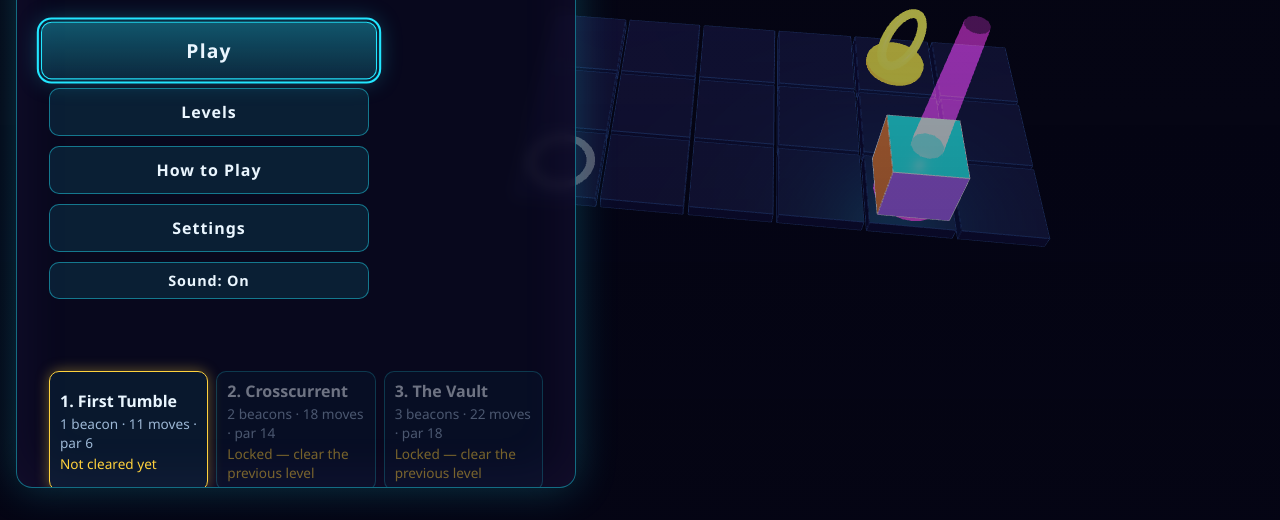
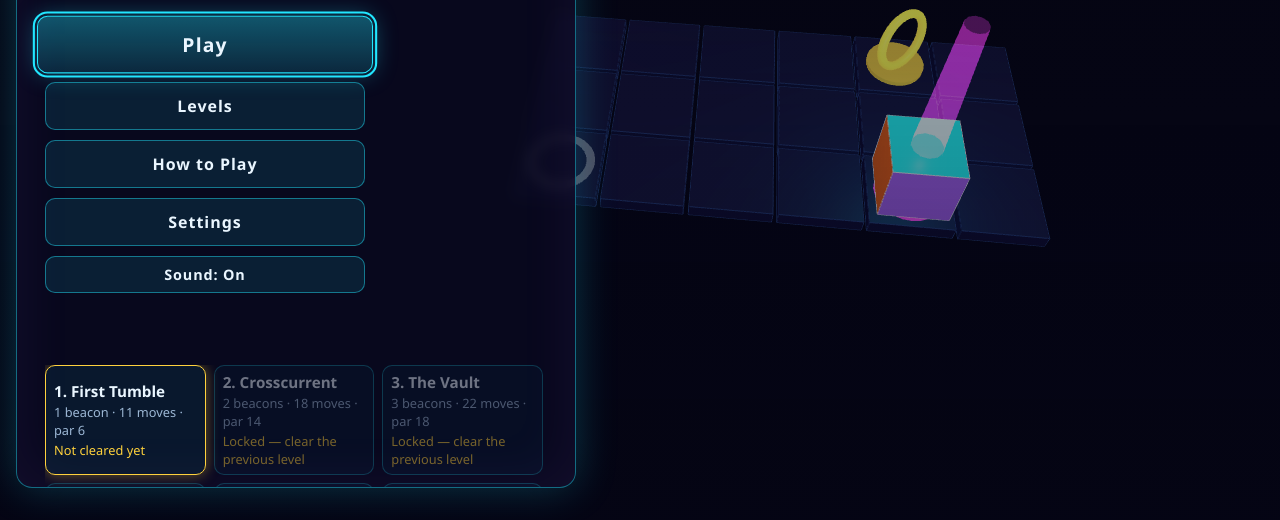
Before and after one commit to namdev-muse/neon-tumble, a website: page index.html in a window 1280 px wide. Shown: the part 280-800 px from the top of the page. Drawn offline with nearby package versions, Linux system fonts and the light colour scheme; animation ran at ten frames a second.

Commit message:
Neon Tumble v0.2.0 — M2 level craft: 12 levels, strictly increasing solver curve

```diff
--- a/game.js
+++ b/game.js
@@ -1,4 +1,4 @@
-// Neon Tumble v0.1.0 — Three.js renderer + menus + game feel.
+// Neon Tumble v0.2.0 — Three.js renderer + menus + game feel.
 // The simulation lives in physics.js (pure, no DOM); this file owns
 // the 3D scene, the screen stack, input, Web Audio SFX/music and the
 // feel tiers. Grid (x east, y south) maps to world (x east, z south);
@@ -916,6 +916,10 @@ function frameCamera(dt, run, orbiting) {
   const span = Math.max(level.cols, level.rows);
   const aspect = window.innerWidth / window.innerHeight;
   const dist = span * (aspect < 1 ? 2.3 : 1.0) + (aspect < 1 ? 3.2 : 2.4);
+  // Fog must scale with the camera distance: at portrait distance for
+  // a 15-wide platform (M2) the fixed 18-46 fog swallowed the whole
+  // platform into the background (eye-check catch).
+  if (scene && scene.fog) { scene.fog.near = dist * 0.9; scene.fog.far = dist * 2.4; }
   let tx = 0; let tz = 0;
   if (run) {
     const w = cellToWorld(level, run.x, run.y);
--- a/package.json
+++ b/package.json
@@ -1 +1 @@
-{"description":"Neon Tumble — a 3D neon cube-rolling puzzle. Roll a six-coloured cube across floating platforms and land the matching face on each beacon.","devDependencies":{"playwright-core":"^1.49.0"},"license":"MIT","name":"neon-tumble","private":true,"scripts":{"bot":"node tests/bot.js","render-check":"node tests/render-check.js","screenshots":"node tests/screenshots.js","serve":"python3 -m http.server 8942","smoke":"node tests/smoke.js","test":"node tests/smoke.js && node tests/bot.js"},"type":"module","version":"0.1.0"}
+{"description":"Neon Tumble \u2014 a 3D neon cube-rolling puzzle. Roll a six-coloured cube across floating platforms and land the matching face on each beacon.","devDependencies":{"playwright-core":"^1.49.0"},"license":"MIT","name":"neon-tumble","private":true,"scripts":{"bot":"node tests/bot.js","render-check":"node tests/render-check.js","screenshots":"node tests/screenshots.js","serve":"python3 -m http.server 8942","smoke":"node tests/smoke.js","test":"node tests/smoke.js && node tests/bot.js"},"type":"module","version":"0.2.0"}
--- a/physics.js
+++ b/physics.js
@@ -1,4 +1,4 @@
-// Neon Tumble v0.1.0 — pure simulation core (no DOM, no Three.js).
+// Neon Tumble v0.2.0 — pure simulation core (no DOM, no Three.js).
 //
 // A 3D neon cube-rolling puzzle: a cube with six distinctly coloured
 // faces rolls one cell at a time across floating grid platforms. Each
@@ -23,7 +23,7 @@
 // (BFS over position + orientation + lit mask) gives identical results
 // for identical inputs.
 
-export const VERSION = '0.1.0';
+export const VERSION = '0.2.0';
 
 export const DIRS = {
   E: { x: 1, y: 0 },
@@ -39,7 +39,7 @@ export const COLOURS = [
   { name: 'Gold', hex: '#ffd23d' },
   { name: 'Violet', hex: '#b26bff' },
   { name: 'Lime', hex: '#7dff4d' },
-  { name: 'Orange', hex: '#ff8c3d' },
+  { name: 'Orange', hex: '#ff6b1a' },
 ];
 
 export const START_ORIENT = { top: 0, bottom: 1, north: 2, south: 3, east: 4, west: 5 };
@@ -140,6 +140,164 @@ export const LEVELS = [
       '..##....',
     ],
     budget: 22, parMoves: 18, parTime: 100,
+  }),
+  // M2 (v0.2.0): nine more hand-crafted levels. Solver pars form a
+  // strictly increasing curve across all 12 levels: 6, 14, 18, 21,
+  // 23, 26, 27, 28, 31, 34, 35, 37 (verified by tests/bot.js).
+  // Platforms stay at least two cells deep everywhere so 2x2 loops
+  // can always re-orient the cube onto any face — a 1-wide corridor
+  // would lock the north/south faces away from the bottom forever.
+  parseLevel({
+    id: 4,
+    name: 'The Loop',
+    hint: 'Two beacons on opposite sides of the wall blocks. Loop around them — the loop itself turns the cube.',
+    accent: '#b26bff',
+    grid: [
+      '...........',
+      '.S..##.....',
+      '....##..4..',
+      '...........',
+      '..##.......',
+      '.2....##..X',
+      '...........',
+    ],
+    budget: 26, parMoves: 21, parTime: 125,
+  }),
+  parseLevel({
+    id: 5,
+    name: 'Crossroads',
+    hint: 'Four beacons, one crossroads. Choose an order — every detour is also a tumble.',
+    accent: '#7dff4d',
+    grid: [
+      '.....X......',
+      '.....4......',
+      '............',
+      '.S...##...1.',
+      '............',
+      '.....3......',
+      '.....5......',
+      '............',
+    ],
+    budget: 28, parMoves: 23, parTime: 135,
+  }),
+  parseLevel({
+    id: 6,
+    name: 'Twin Gates',
+    hint: 'Three beacons behind twin wall gates. Thread the gaps without wasting the face you need.',
+    accent: '#ff6b1a',
+    grid: [
+      '..............',
+      '.S....##....0.',
+      '...##.........',
+      '.........##...',
+      '.5....##......',
+      '....1........X',
+      '..............',
+    ],
+    budget: 31, parMoves: 26, parTime: 150,
+  }),
+  parseLevel({
+    id: 7,
+    name: 'Switchback',
+    hint: 'Beacons at both ends of the switchback. The long way round is the orientation you need.',
+    accent: '#22e6ff',
+    grid: [
+      '.............',
+      '.S.......0...',
+      '....##.......',
+      '.............',
+      '.....##....3.',
+      '............X',
+      '.2...........',
+    ],
+    budget: 32, parMoves: 27, parTime: 155,
+  }),
+  parseLevel({
+    id: 8,
+    name: 'Hourglass',
+    hint: 'The hourglass pinches in the middle. Pass through it twice — once for each face.',
+    accent: '#ff3df0',
+    grid: [
+      '............',
+      '.S....0.....',
+      '....##......',
+      '.....##.....',
+      '....##...3..',
+      '............',
+      '....5.......',
+      '...........X',
+    ],
+    budget: 33, parMoves: 28, parTime: 160,
+  }),
+  parseLevel({
+    id: 9,
+    name: 'The Gauntlet',
+    hint: 'All six faces, all six beacons. The gauntlet runs the full length of the platform.',
+    accent: '#ffd23d',
+    grid: [
+      'S............X',
+      '....##........',
+      '.0....##...5..',
+      '....##........',
+      '......##......',
+      '.3....##...2..',
+      '....##........',
+      '..............',
+      '....1....4....',
+    ],
+    budget: 37, parMoves: 31, parTime: 175,
+  }),
+  parseLevel({
+    id: 10,
+    name: 'The Maze',
+    hint: 'Walls everywhere and only three beacons — the maze is the puzzle. Count your faces at every turn.',
+    accent: '#b26bff',
+    grid: [
+      'S....#......',
+      '.....#..4...',
+      '.##..#......',
+      '.....##.##..',
+      '..2.........',
+      '.##.##..#...',
+      '.........#X.',
+      '....0.......',
+    ],
+    budget: 40, parMoves: 34, parTime: 190,
+  }),
+  parseLevel({
+    id: 11,
+    name: 'Four Corners',
+    hint: 'You start in the middle. Four beacons, four corners — pick a route and commit.',
+    accent: '#7dff4d',
+    grid: [
+      '0..........5',
+      '............',
+      '..##....##..',
+      '.....S......',
+      '..##....##..',
+      '............',
+      '3..........X',
+      '.....1......',
+    ],
+    budget: 41, parMoves: 35, parTime: 195,
+  }),
+  parseLevel({
+    id: 12,
+    name: 'Void Crown',
+    hint: 'The crown: every colour, every corner, one long tumble home. Spend nothing twice.',
+    accent: '#ff6b1a',
+    grid: [
+      'S..............',
+      '.....##........',
+      '.0.....##...5..',
+      '.....##........',
+      '.......##......',
+      '.3.....##...2..',
+      '.....##........',
+      '..............X',
+      '....1....4.....',
+    ],
+    budget: 43, parMoves: 37, parTime: 205,
   }),
 ];
 
--- a/style.css
+++ b/style.css
@@ -1,11 +1,11 @@
-/* Neon Tumble v0.1.0 — neon UI: anchors + containers, reference 1920x1080 expand. */
+/* Neon Tumble v0.2.0 — neon UI: anchors + containers, reference 1920x1080 expand. */
 :root {
   --cyan: #22e6ff;
   --magenta: #ff3df0;
   --violet: #b26bff;
   --gold: #ffd23d;
   --lime: #7dff4d;
-  --orange: #ff8c3d;
+  --orange: #ff6b1a;
   --ink: #050514;
   --panel: rgba(10, 10, 32, 0.82);
   --panel-border: rgba(34, 230, 255, 0.45);
@@ -129,6 +129,15 @@ h3 { color: var(--gold); margin: 14px 0 6px; letter-spacing: 0.08em; }
 .track-select {
   display: grid; grid-template-columns: repeat(auto-fill, minmax(150px, 1fr)); gap: 8px;
 }
+/* 12 level cards (M2) overflow the menu panel: the menu strip scrolls
+   inside its own box so the panel always fits the screen. Compact
+   cards in the strip keep two full rows + the hint line on a 720p
+   screen (eye-check catch: hint was half-cut at the panel edge). */
+#level-select { max-height: 168px; overflow-y: auto; padding-right: 4px; }
+#level-select .track-card { padding: 6px 8px; }
+#level-select .tc-name { font-size: 0.95rem; }
+#level-select .tc-meta, #level-select .tc-best { font-size: 0.8rem; }
+.panel-menu { padding: 22px 28px; }
 .track-card {
   text-align: left; font: inherit; color: var(--text);
   background: rgba(34, 230, 255, 0.07); border: 1px solid var(--panel-border);
```
Also changed, not shown: README.md.
